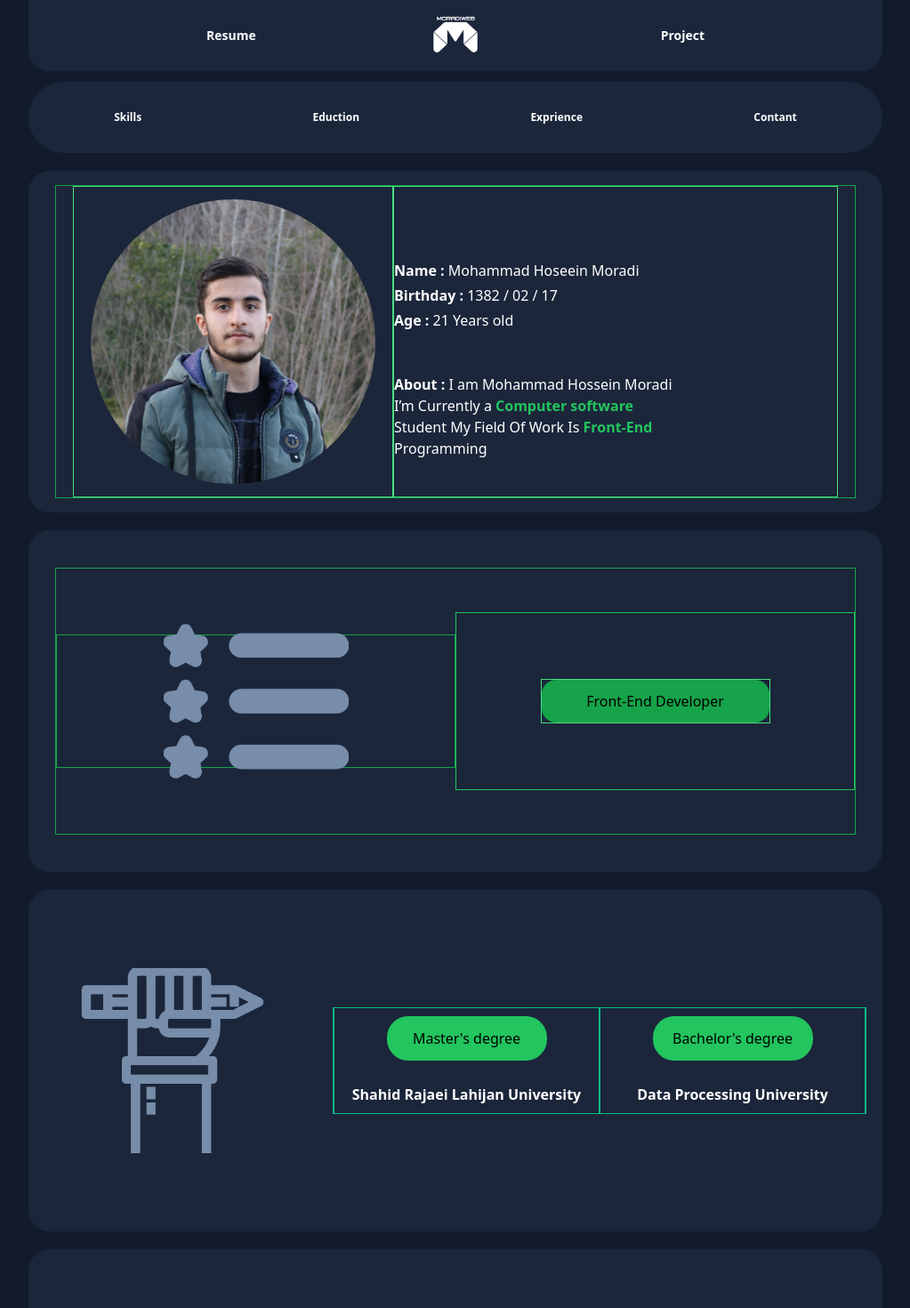
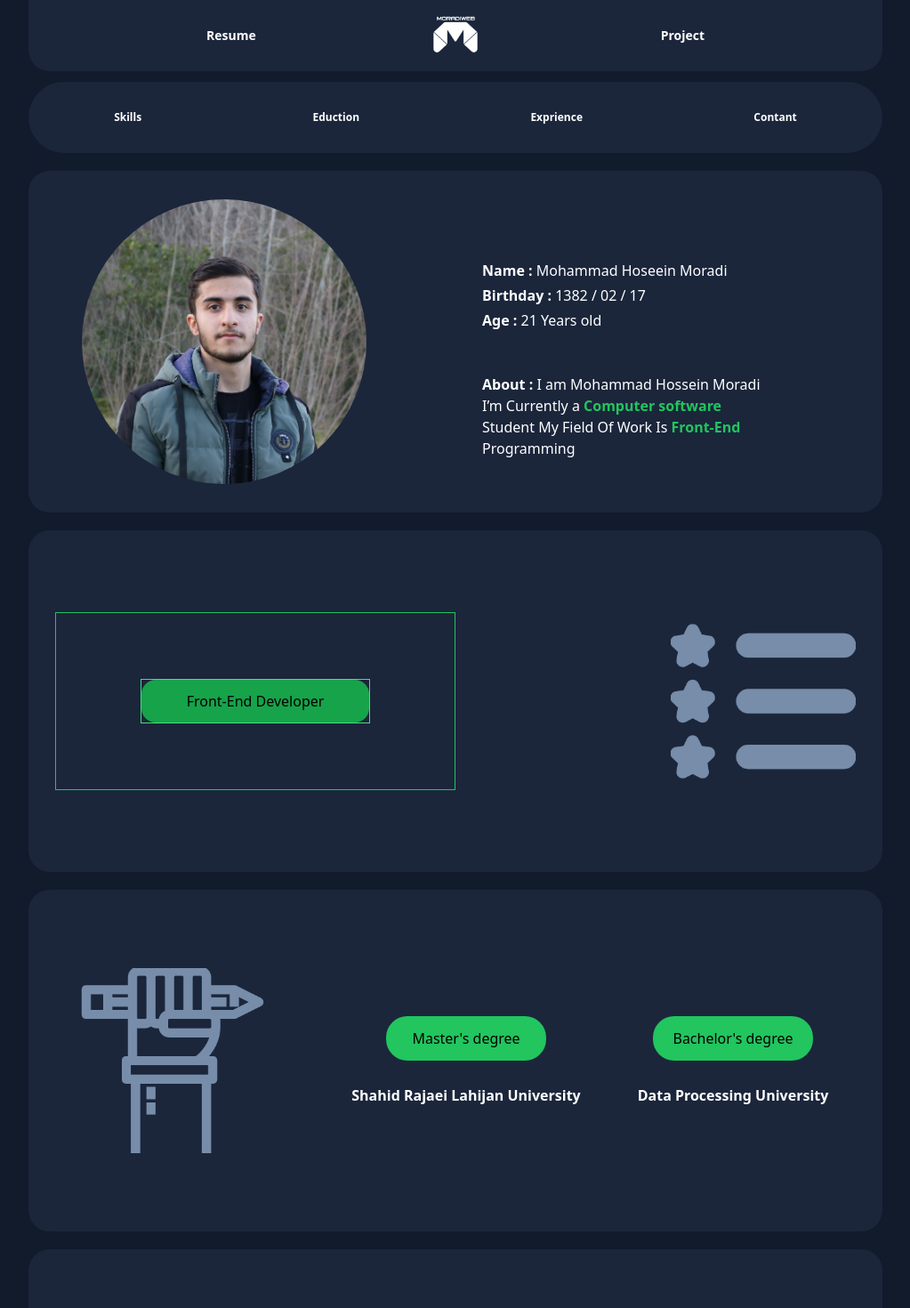
Before and after one commit to moradiweb-ir/moradiweb.ir, a React (Vite) app: page / in a window 1280 px wide. Shown: the top 1470 px of the page at 89% size, without its empty margins (128-1151 px from the left). Built offline with nearby package versions, Linux system fonts and the light colour scheme.

Commit message:
Edit w-9/12 to w-11/12  in all componnet max-md Respansive And Delete Borders

```diff
--- a/src/components/BoxEducation/BoxEducation.jsx
+++ b/src/components/BoxEducation/BoxEducation.jsx
@@ -5,23 +5,23 @@ export default function BoxEducation() {
       <div
         className="flex flex-row items-center justify-around max-sm:flex-col max-lg:flex-col  max-xl:flex-col w-9/12 h-96
      bg-boxblue rounded-3xl  shadow shadow-transparent
-      delay-50 hover:shadow-GRC transition-all delay-50"
+      delay-50 hover:shadow-GRC transition-all delay-50 max-md:w-11/12"
       >
         <img
           className="flex flex-row w-52 h-52 m-10"
           src={Image_Education}
           alt=""
         />
-        <div className=" flex flex-row items-center justify-center w-[600px] h-[120px] max-md:flex-col max-md:w-[300px] border border-emerald-500 ">
-          <div className="flex flex-wrap items-center justify-center w-[350px] h-[120px] border border-emerald-500">
-            <span className="flex flex-col justify-center items-center w-[180px] h-[50px] bg-green-500 rounded-3xl ">
+        <div className=" flex flex-row items-center justify-center w-[600px] h-[120px] max-md:flex-col max-md:w-[300px] ">
+          <div className="flex flex-wrap items-center justify-center w-[350px] h-[120px] ">
+            <span className="flex flex-col justify-center items-center w-[180px] h-[50px] bg-green-500 rounded-3xl  ">
               Master's degree
             </span>
             <p className="flex flex-col mt-2 color text-white font-bold">
               Shahid Rajaei Lahijan University
             </p>
           </div>
-          <div className="flex flex-wrap items-center justify-center w-[350px] h-[120px]  border border-emerald-500">
+          <div className="flex flex-wrap items-center justify-center w-[350px] h-[120px]">
             <span className="flex flex-col  justify-center items-center w-[180px] h-[50px] bg-green-500 rounded-3xl">
               Bachelor's degree
             </span>
--- a/src/components/BoxExperience/BoxExperience.jsx
+++ b/src/components/BoxExperience/BoxExperience.jsx
@@ -7,7 +7,7 @@ function BoxExperience() {
         <div
           className="flex flex-row-reverse items-center justify-around max-sm:flex-col max-lg:flex-col  max-xl:flex-col w-9/12 h-96
 bg-boxblue rounded-3xl  shadow shadow-transparent
-delay-50 hover:shadow-GRC transition-all delay-50"
+delay-50 hover:shadow-GRC transition-all delay-50 max-md:w-11/12"
         >
           <img
             className="flex flex-row w-52 h-52 m-10 "
--- a/src/components/BoxProfile/BoxProfile.jsx
+++ b/src/components/BoxProfile/BoxProfile.jsx
@@ -5,17 +5,17 @@ export default function BoxProfile() {
       <div
         className="flex flex-row-reverse flex-wrap justify-around items-center content-center  w-9/12 h-96
      bg-boxblue rounded-3xl  shadow shadow-transparent
-      delay-50 hover:shadow-GRC transition-all delay-50 max-xl:h-[650px] "
+      delay-50 hover:shadow-GRC transition-all delay-50 max-xl:h-[650px]  max-md:w-11/12 "
       >
-        <div className="flex flex-row items-center justify-center w-[900px] h-[300x] border border-green-600 max-xl:flex-col max-md:w-[300px] max-xl:h-[650px]  ">
-          <div className="flex justify-center items-center border border-green-400 w-[360px] h-[350px] max-lg:flex-col ">
+        <div className="flex flex-row items-center justify-around w-[900px] h-[300x]  max-xl:flex-col max-md:w-[300px] max-xl:h-[650px]  ">
+          <div className="flex justify-center items-center  w-[360px] h-[350px] max-lg:flex-col ">
             <img
               className="flex  w-[320px] h-[320px] rounded-full max-md:w-[270px] max-md:h-[270px]"
               src={Image_Me}
               alt=""
             />
           </div>
-          <div className="flex flex-row border border-green-400 w-[500px] h-[350px] max-lg:flex-col max-lg:justify-center items-center max-lg:w-[300px]  max-md:justify-center   ">
+          <div className="flex flex-row justify-center w-[500px] h-[350px] max-lg:flex-col max-lg:justify-center items-center max-lg:w-[300px]  max-md:justify-center   ">
             <div className="flex-row  w-80 h-56 mt-10 max-lg:justify-center items-center max-lg:w-[300px]  ">
               <p className="  text-white max-md:justify-center items-center">
                 {" "}
--- a/src/components/BoxSkills/Box_skills.jsx
+++ b/src/components/BoxSkills/Box_skills.jsx
@@ -6,10 +6,10 @@ export default function BoxSkills() {
         <div
           className=" flex flex-row-reverse flex-wrap justify-around items-center content-center  w-9/12 h-96
      bg-boxblue rounded-3xl  shadow shadow-transparent
-      delay-50 hover:shadow-GRC transition-all delay-50 "
+      delay-50 hover:shadow-GRC transition-all delay-50 max-md:w-11/12 "
         >
-          <div className="flex flex-row items-center justify-center w-[900px] h-[300px] border border-green-600 max-xl:flex-col max-md:w-[500px] ">
-            <div className="flex flex-row items-center justify-center w-[500px] h-[150px] border border-green-600 max-md:w-[200px] ">
+          <div className="flex flex-row-reverse items-center justify-end w-[900px] h-[300px]  max-xl:flex-col max-md:w-[500px] ">
+            <div className="flex flex-row items-center justify-end w-[500px] h-[150px]  max-md:w-[200px] ">
               <img className="flex  w-52 h-52 " src={Image_Skills} alt="" />
             </div>
             <div className="flex flex-row w-[500px] h-[200px] border border-green-500  justify-center items-center max-md:w-[300px]  ">
--- a/src/components/ContactBox/BoxContact.jsx
+++ b/src/components/ContactBox/BoxContact.jsx
@@ -9,7 +9,7 @@ function BoxContact() {
       <div
         className="flex flex-row  items-center justify-around max-sm:flex-col max-lg:flex-col  max-xl:flex-col w-9/12 h-[150px]
 bg-boxblue rounded-3xl  shadow shadow-transparent
-delay-50 hover:shadow-GRC transition-all delay-50 mb-3"
+delay-50 hover:shadow-GRC transition-all delay-50 mb-3 max-md:w-11/12"
       >
         <div className="flex flex-row justify-around items-center w-[500px] h-[90px] max-md:w-[280px] ">
           <img
--- a/src/components/CopyRight/CopyRight.jsx
+++ b/src/components/CopyRight/CopyRight.jsx
@@ -6,7 +6,7 @@ function CopyRight() {
       <div
         className="flex flex-row  items-center justify-around max-sm:flex-col max-lg:flex-col  max-xl:flex-col w-9/12 h-[50px]
 bg-boxblue rounded-t-lg  shadow shadow-transparent
-delay-50 hover:shadow-GRC transition-all delay-50 mb-0"
+delay-50 hover:shadow-GRC transition-all delay-50 mb-0 max-md:w-11/12"
       >
         <p className="flex justify-center text-white font-semibold ">
           &copy; All Right Reserved For moradiweb.ir{" "}
--- a/src/components/Header/Header.jsx
+++ b/src/components/Header/Header.jsx
@@ -2,7 +2,7 @@ import Logo from "./Logo/moradi1382.png";
 export default function Header() {
   return (
     <div className="flex justify-center  ">
-      <div className=" flex flex-row justify-center w-9/12 h-20 bg-boxblue rounded-b-3xl shadow shadow-transparent delay-50 hover:shadow-GR transition-all delay-50 ">
+      <div className=" flex flex-row justify-center w-9/12 h-20 bg-boxblue rounded-b-3xl shadow shadow-transparent delay-50 hover:shadow-GR transition-all delay-50 max-md:w-11/12 ">
         <a
           className="flex  items-center flex-row basis-1/4 text-white font-bold text-sm "
           href=""
--- a/src/components/Menubar/Menubar.jsx
+++ b/src/components/Menubar/Menubar.jsx
@@ -1,7 +1,7 @@
 export default function Menubar() {
   return (
     <div className="flex justify-center mt-3">
-      <ul className=" flex flex-row justify-around items-center w-9/12 h-20 bg-boxblue rounded-full  shadow shadow-transparent delay-50 hover:shadow-GRC transition-all delay-50">
+      <ul className=" flex flex-row justify-around items-center w-9/12 h-20 bg-boxblue rounded-full  shadow shadow-transparent delay-50 hover:shadow-GRC transition-all delay-50 max-md:w-11/12">
         <li className="flex  items-center flex-row  text-white font-bold text-xs">
           <a href="">Skills</a>
         </li>
```
Also changed, not shown: 1 other file (tests, documents, lock files or other folders).
